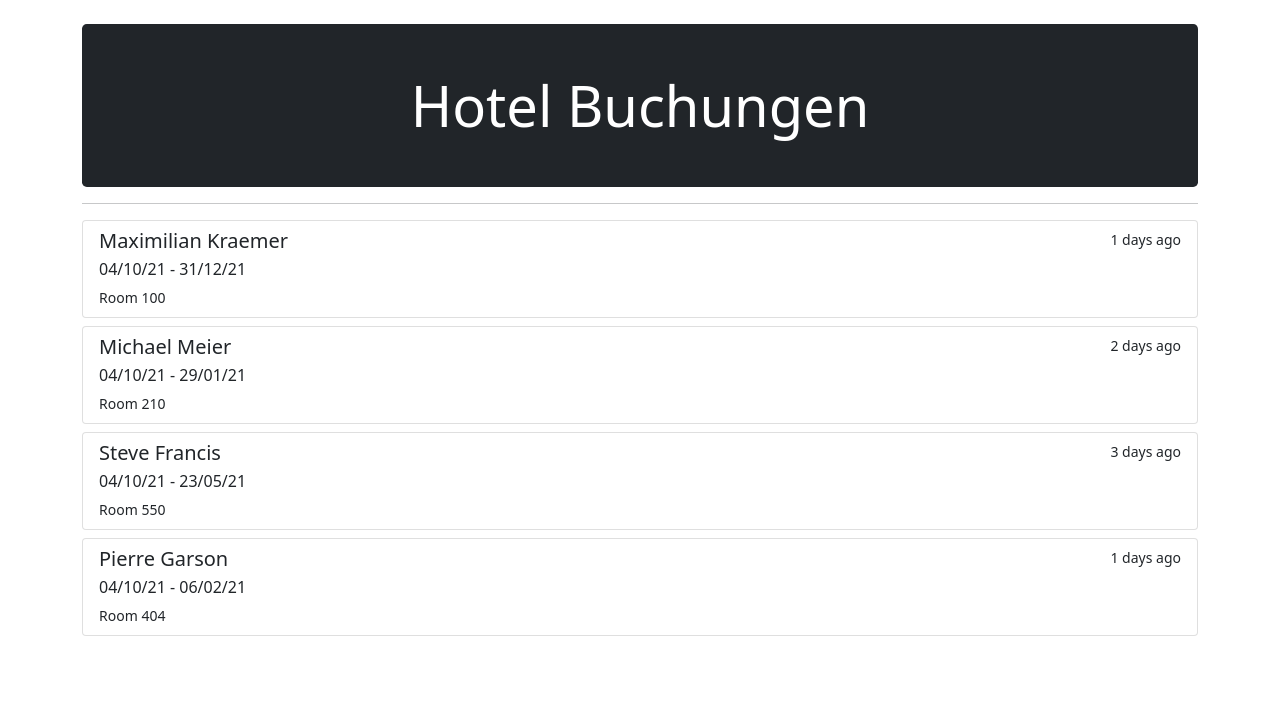
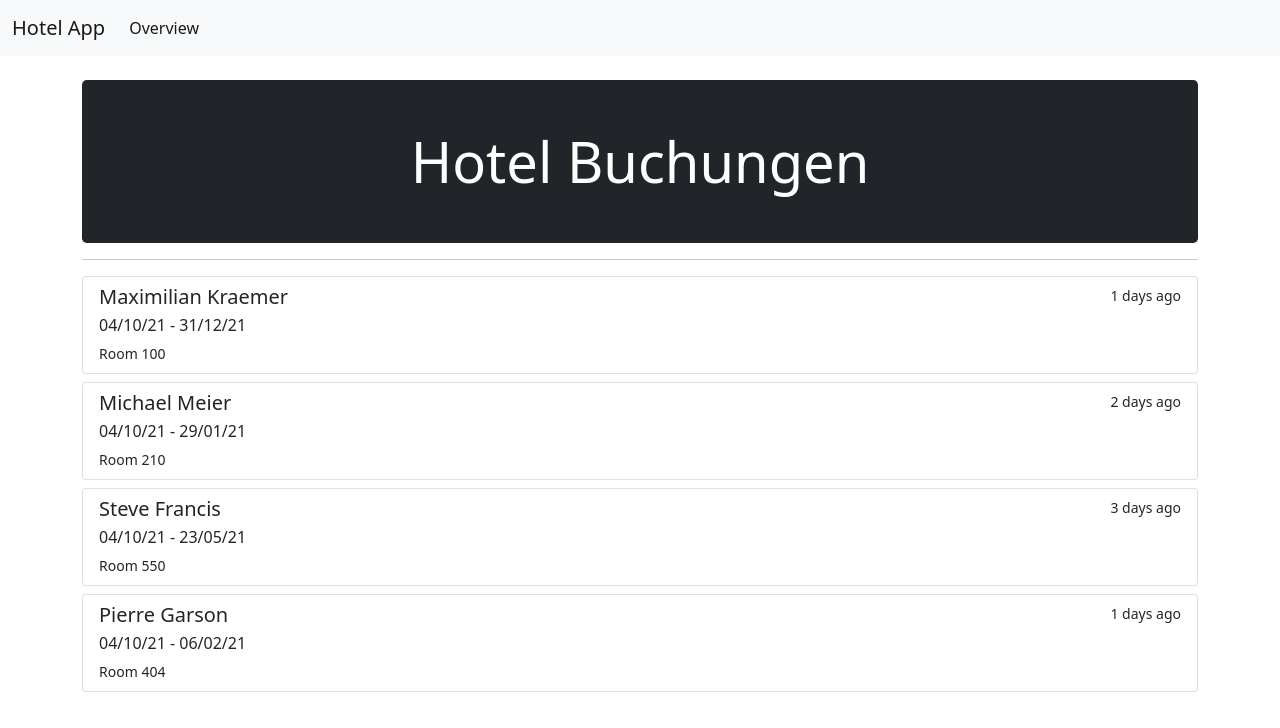
Before and after one commit to MaxKraemer/Hotel-App, an Angular app: page /bookings in a window 1280 px wide. Shown: the top 728 px of the page. Built offline with nearby package versions, Linux system fonts and the light colour scheme.

Commit message:
navbar with bootrap

```diff
--- a/src/app/app-routing.module.ts
+++ b/src/app/app-routing.module.ts
@@ -4,7 +4,10 @@
 
 const routes: Routes = [
   {
-  path:'bookings', component:BookingsComponent
+    path:'bookings', component:BookingsComponent
+  },
+  {
+    path:'', redirectTo:'bookings', pathMatch:'full'
   }
 ];
 
--- a/src/app/app.component.html
+++ b/src/app/app.component.html
@@ -1,3 +1,21 @@
+<nav class="navbar navbar-expand-lg navbar-light bg-light">
+  <div class="container-fluid">
+    <a class="navbar-brand" href="#">Hotel App</a>
+    <button class="navbar-toggler" type="button" data-bs-toggle="collapse" data-bs-target="#navbarSupportedContent" aria-controls="navbarSupportedContent" aria-expanded="false" aria-label="Toggle navigation">
+      <span class="navbar-toggler-icon"></span>
+    </button>
+    <div class="collapse navbar-collapse" id="navbarSupportedContent">
+      <ul class="navbar-nav me-auto mb-2 mb-lg-0">
+        <li class="nav-item">
+          <a class="nav-link active" aria-current="page" routerLink="/bookings">Overview</a>
+        </li>
+      </ul>
+
+    </div>
+  </div>
+</nav>
+
+
 <div class="container pt-4">
   <div class="h-100 p-5 text-white bg-dark rounded-3 text-center">
     <div class="display-4">{{ title }}</div>
```
